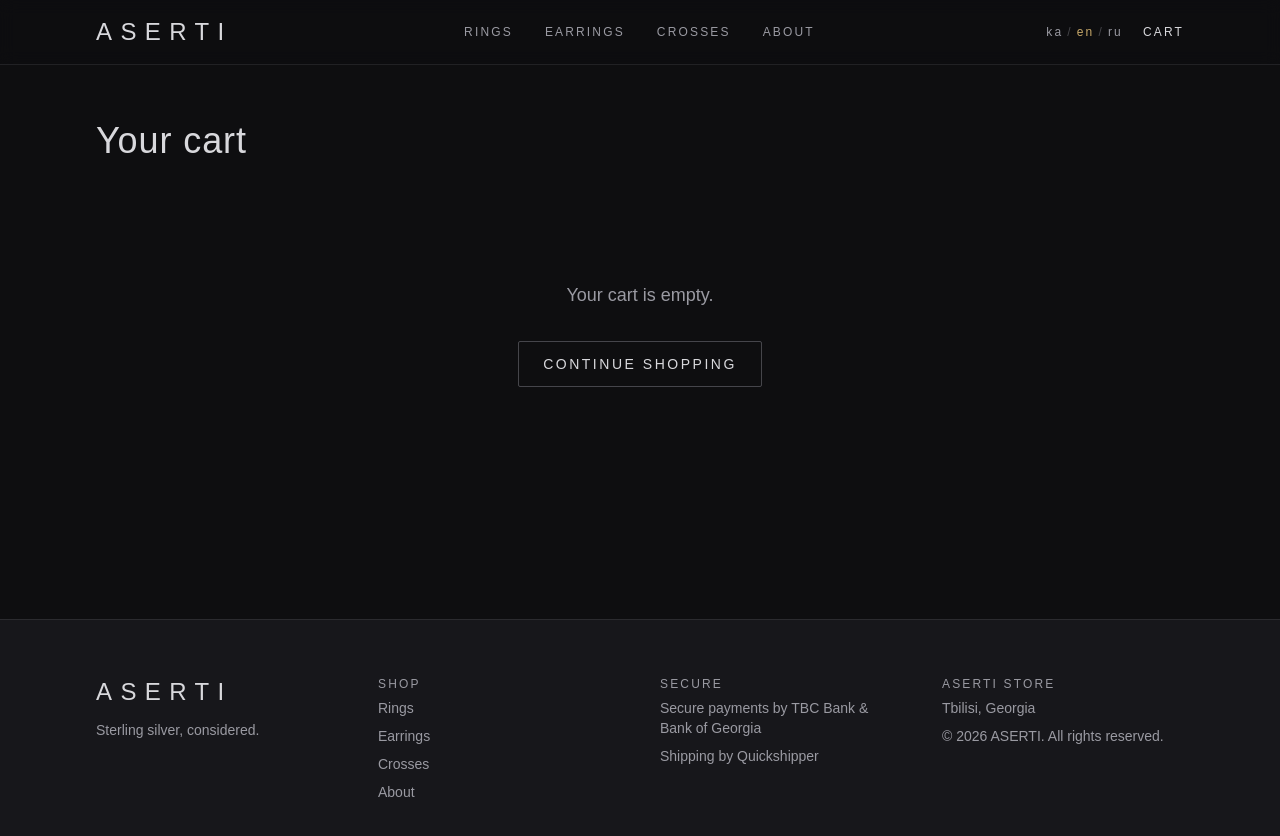
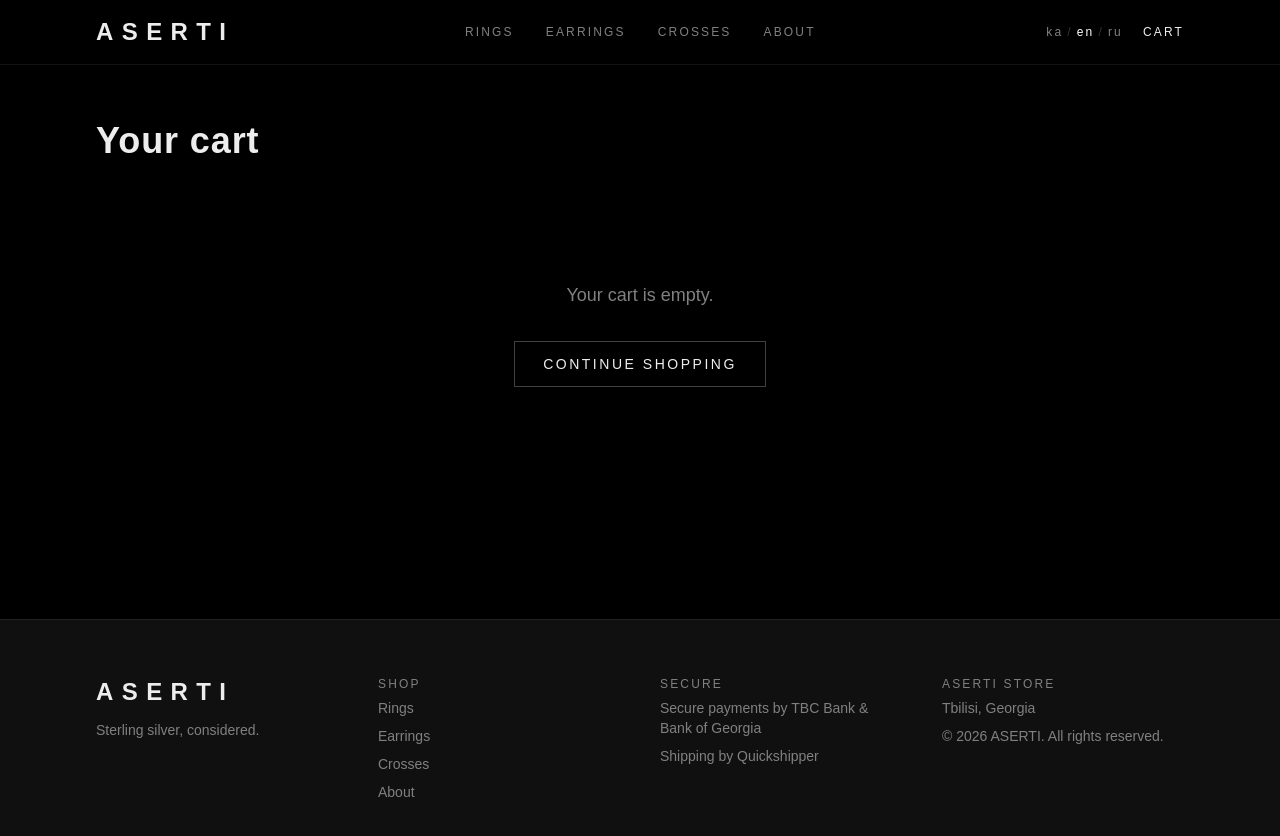
Before and after one commit to KobaidzeSaba/aserti-store, a Next.js app: page /en/cart in a window 1280 px wide. Shown: the top 836 px of the page. Built offline with nearby package versions, Linux system fonts and the light colour scheme; a web font is replaced by a local one.

Commit message:
Rebrand to monochrome brandbook identity (black/mirror-silver/gray/white, ALK Sanet, grayscale photos, sharp geometry)

```diff
--- a/src/app/[locale]/page.tsx
+++ b/src/app/[locale]/page.tsx
@@ -4,6 +4,7 @@ import { getDictionary } from "@/i18n/dictionaries";
 import { getFeaturedProducts } from "@/lib/products";
 import { ProductCard } from "@/components/ProductCard";
 import { ProductImage } from "@/components/ProductImage";
+import { ProductMedia } from "@/components/ProductMedia";
 
 export const dynamic = "force-dynamic";
 
@@ -31,7 +32,7 @@ export default async function HomePage({
           className="absolute inset-0 opacity-70"
           style={{
             background:
-              "radial-gradient(80% 60% at 70% 10%, rgba(200,169,106,0.18) 0%, rgba(14,14,16,0) 60%)",
+              "radial-gradient(80% 60% at 70% 10%, rgba(255,255,255,0.10) 0%, rgba(0,0,0,0) 60%)",
           }}
         />
         <div className="container-x relative grid gap-10 py-20 lg:grid-cols-2 lg:items-center lg:py-28">
@@ -53,16 +54,19 @@ export default async function HomePage({
           </div>
           <div className="relative mx-auto aspect-square w-full max-w-md">
             <div
-              className="absolute inset-0 rounded-full"
+              className="absolute -inset-4 rounded-full"
               style={{
                 background:
-                  "radial-gradient(circle at 50% 40%, rgba(200,169,106,0.25), rgba(14,14,16,0) 65%)",
+                  "radial-gradient(circle at 50% 40%, rgba(255,255,255,0.14), rgba(0,0,0,0) 65%)",
               }}
             />
-            <ProductImage
-              category="rings"
-              gem="Moissanite"
-              className="relative h-full w-full rounded-full"
+            <ProductMedia
+              category="crosses"
+              images={["/products/big-cross.jpg"]}
+              alt={dict.brand}
+              priority
+              sizes="(min-width: 1024px) 40vw, 90vw"
+              className="relative h-full w-full rounded-full border border-silver-muted/15"
             />
           </div>
         </div>
--- a/src/app/globals.css
+++ b/src/app/globals.css
@@ -1,13 +1,16 @@
-@import url("https://fonts.googleapis.com/css2?family=Cormorant+Garamond:ital,wght@0,400;0,500;0,600;1,400&family=Noto+Sans:wght@300;400;500;600&family=Noto+Sans+Georgian:wght@300;400;500;600&display=swap");
+@import url("https://fonts.googleapis.com/css2?family=Noto+Sans:wght@300;400;500;600&family=Noto+Sans+Georgian:wght@300;400;500;600&display=swap");
 
 @tailwind base;
 @tailwind components;
 @tailwind utilities;
 
 :root {
-  /* ALK Sanet (brand font) leads; fallbacks cover any glyphs it lacks (e.g. Cyrillic). */
-  --font-serif: var(--font-alk), "Cormorant Garamond", "Noto Sans Georgian", Georgia, serif;
-  --font-sans: var(--font-alk), "Noto Sans", "Noto Sans Georgian", system-ui, sans-serif;
+  /* ALK Sanet is the sole brand typeface (strict, geometric). Fallbacks only
+     cover glyphs it lacks (e.g. Cyrillic) — no serif, per the brandbook. */
+  --font-alk-stack: var(--font-alk), "Noto Sans Georgian", "Noto Sans",
+    system-ui, sans-serif;
+  --font-serif: var(--font-alk-stack);
+  --font-sans: var(--font-alk-stack);
 }
 
 html {
@@ -15,8 +18,8 @@ html {
 }
 
 body {
-  background-color: #0e0e10;
-  color: #d8d8dc;
+  background-color: #000000;
+  color: #ededed;
   font-family: var(--font-sans);
   -webkit-font-smoothing: antialiased;
 }
@@ -26,26 +29,27 @@ body {
     @apply mx-auto w-full max-w-6xl px-5 sm:px-8;
   }
 
+  /* Primary action — white on black, sharp geometry, no decoration. */
   .btn-gold {
-    @apply inline-flex items-center justify-center rounded-sm bg-champagne px-6 py-3
+    @apply inline-flex items-center justify-center rounded-none bg-champagne px-7 py-3
       text-sm font-medium uppercase tracking-luxe text-ink transition-colors
-      hover:bg-champagne-light disabled:cursor-not-allowed disabled:opacity-50;
+      hover:bg-champagne-dark disabled:cursor-not-allowed disabled:opacity-50;
   }
 
   .btn-outline {
-    @apply inline-flex items-center justify-center rounded-sm border border-silver-muted/40
-      px-6 py-3 text-sm font-medium uppercase tracking-luxe text-silver
+    @apply inline-flex items-center justify-center rounded-none border border-silver-muted/50
+      px-7 py-3 text-sm font-medium uppercase tracking-luxe text-silver
       transition-colors hover:border-champagne hover:text-champagne;
   }
 
   .heading-serif {
     font-family: var(--font-serif);
-    @apply font-medium tracking-wide;
+    @apply font-semibold tracking-wide;
   }
 
   .field {
-    @apply w-full rounded-sm border border-silver-muted/25 bg-ink-soft px-4 py-3
-      text-silver placeholder:text-silver-muted/60 outline-none
+    @apply w-full rounded-none border border-silver-muted/30 bg-ink-soft px-4 py-3
+      text-silver placeholder:text-silver-muted/50 outline-none
       focus:border-champagne;
   }
 
@@ -54,15 +58,15 @@ body {
   }
 }
 
-/* Thin, refined scrollbar */
+/* Thin, monochrome scrollbar */
 ::-webkit-scrollbar {
   width: 10px;
   height: 10px;
 }
 ::-webkit-scrollbar-thumb {
-  background: #2a2a31;
-  border-radius: 8px;
+  background: #252525;
+  border-radius: 0;
 }
 ::-webkit-scrollbar-thumb:hover {
-  background: #3a3a42;
+  background: #4d4d4d;
 }
--- a/src/components/ProductGallery.tsx
+++ b/src/components/ProductGallery.tsx
@@ -34,7 +34,7 @@ export function ProductGallery({
           fill
           priority
           sizes="(min-width: 1024px) 50vw, 100vw"
-          className="object-cover"
+          className="object-cover grayscale"
         />
       </div>
 
@@ -58,7 +58,7 @@ export function ProductGallery({
                 alt=""
                 fill
                 sizes="80px"
-                className="object-cover"
+                className="object-cover grayscale"
               />
             </button>
           ))}
--- a/src/components/ProductImage.tsx
+++ b/src/components/ProductImage.tsx
@@ -21,7 +21,7 @@ export function ProductImage({
       className={className}
       style={{
         background:
-          "radial-gradient(120% 120% at 50% 20%, #1c1c22 0%, #101014 70%)",
+          "radial-gradient(120% 120% at 50% 20%, #252525 0%, #000000 70%)",
         ...style,
       }}
     >
@@ -33,9 +33,9 @@ export function ProductImage({
       >
         <defs>
           <linearGradient id="metal" x1="0" y1="0" x2="1" y2="1">
-            <stop offset="0%" stopColor="#e3cd9c" />
-            <stop offset="50%" stopColor="#c8a96a" />
-            <stop offset="100%" stopColor="#a5854b" />
+            <stop offset="0%" stopColor="#ffffff" />
+            <stop offset="50%" stopColor="#b8b8b8" />
+            <stop offset="100%" stopColor="#6a6a6a" />
           </linearGradient>
           <radialGradient id="shine" cx="0.5" cy="0.4" r="0.6">
             <stop offset="0%" stopColor="#ffffff" stopOpacity="0.9" />
--- a/src/components/ProductMedia.tsx
+++ b/src/components/ProductMedia.tsx
@@ -38,7 +38,7 @@ export function ProductMedia({
         fill
         sizes={sizes}
         priority={priority}
-        className="object-cover"
+        className="object-cover grayscale"
       />
     </div>
   );
--- a/src/lib/emails/templates.ts
+++ b/src/lib/emails/templates.ts
@@ -153,8 +153,8 @@ export function renderOrderConfirmation(order: EmailOrder, locale: Locale) {
         <table role="presentation" width="560" cellpadding="0" cellspacing="0"
                style="background:#ffffff;border:1px solid #e6e1d8;border-radius:6px;overflow:hidden;">
           <tr>
-            <td style="background:#0e0e10;padding:28px 32px;text-align:center;">
-              <div style="letter-spacing:8px;color:#c8a96a;font-size:22px;">ASERTI</div>
+            <td style="background:#000000;padding:28px 32px;text-align:center;">
+              <div style="letter-spacing:8px;color:#ffffff;font-size:22px;">ASERTI</div>
             </td>
           </tr>
           <tr><td style="padding:32px;">
@@ -177,7 +177,7 @@ export function renderOrderConfirmation(order: EmailOrder, locale: Locale) {
               <tr><td style="color:#4b4b52;font-size:14px;padding:2px 0;">${t.shipping}</td>
                   <td style="text-align:right;color:#0e0e10;font-size:14px;">${order.shippingCost === 0 ? t.free : money(order.shippingCost)}</td></tr>
               <tr><td style="color:#0e0e10;font-size:16px;padding:8px 0 0;font-weight:600;">${t.total}</td>
-                  <td style="text-align:right;color:#a5854b;font-size:16px;padding:8px 0 0;font-weight:600;">${money(order.total)}</td></tr>
+                  <td style="text-align:right;color:#000000;font-size:16px;padding:8px 0 0;font-weight:700;">${money(order.total)}</td></tr>
             </table>
 
             ${
--- a/tailwind.config.ts
+++ b/tailwind.config.ts
@@ -7,20 +7,24 @@ const config: Config = {
   theme: {
     extend: {
       colors: {
-        // ASERTI palette: charcoal + champagne gold + silver
+        // ASERTI brandbook palette — strictly monochrome.
+        // Black (#000000), Mirror Silver (#252525), Industrial Gray
+        // (#808080 / #4D4D4D), Glass/White (#FFFFFF).
         ink: {
-          DEFAULT: "#0e0e10",
-          soft: "#17171b",
-          muted: "#24242b",
+          DEFAULT: "#000000", // black — absorbs light
+          soft: "#101010", // near-black surface
+          muted: "#252525", // mirror silver surface / hover
         },
+        // "champagne" name kept so existing utility classes map to the new
+        // monochrome accent (pure white / glass) — no gold anywhere.
         champagne: {
-          DEFAULT: "#c8a96a",
-          light: "#e3cd9c",
-          dark: "#a5854b",
+          DEFAULT: "#ffffff",
+          light: "#ffffff",
+          dark: "#9e9e9e",
         },
         silver: {
-          DEFAULT: "#d8d8dc",
-          muted: "#9a9aa2",
+          DEFAULT: "#ededed", // primary text (near-white)
+          muted: "#808080", // industrial gray — secondary text/borders
         },
       },
       fontFamily: {
```
